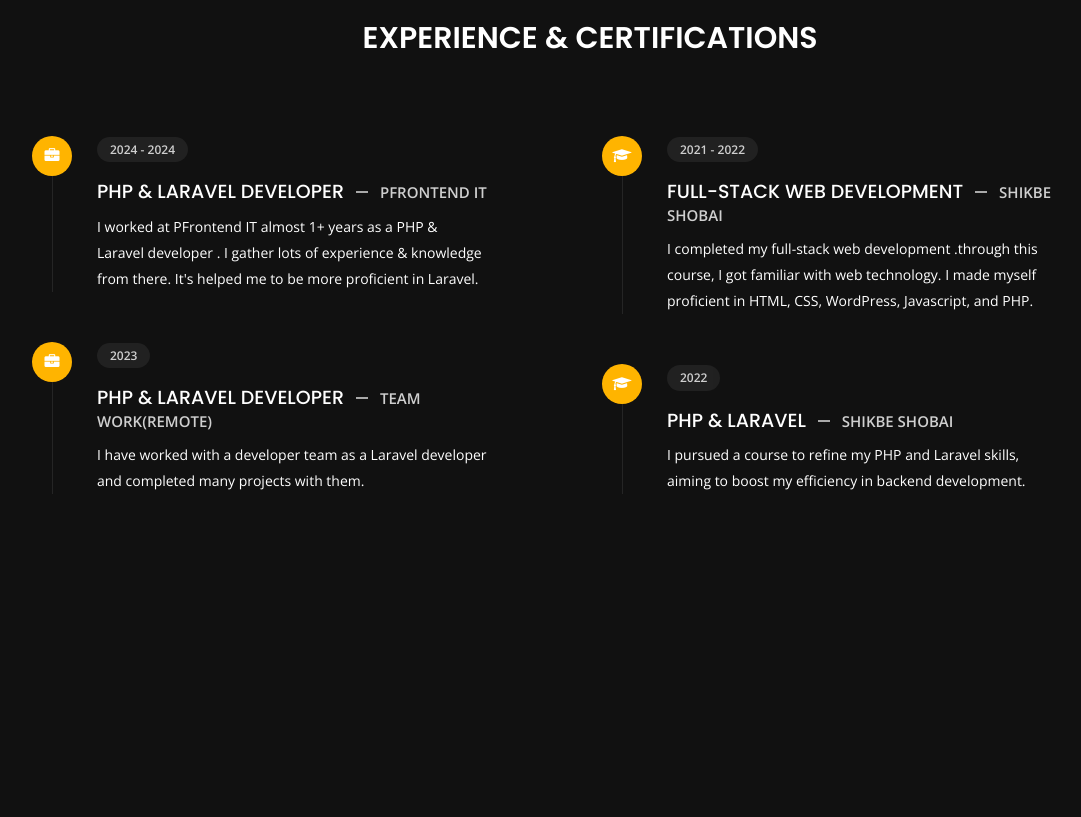
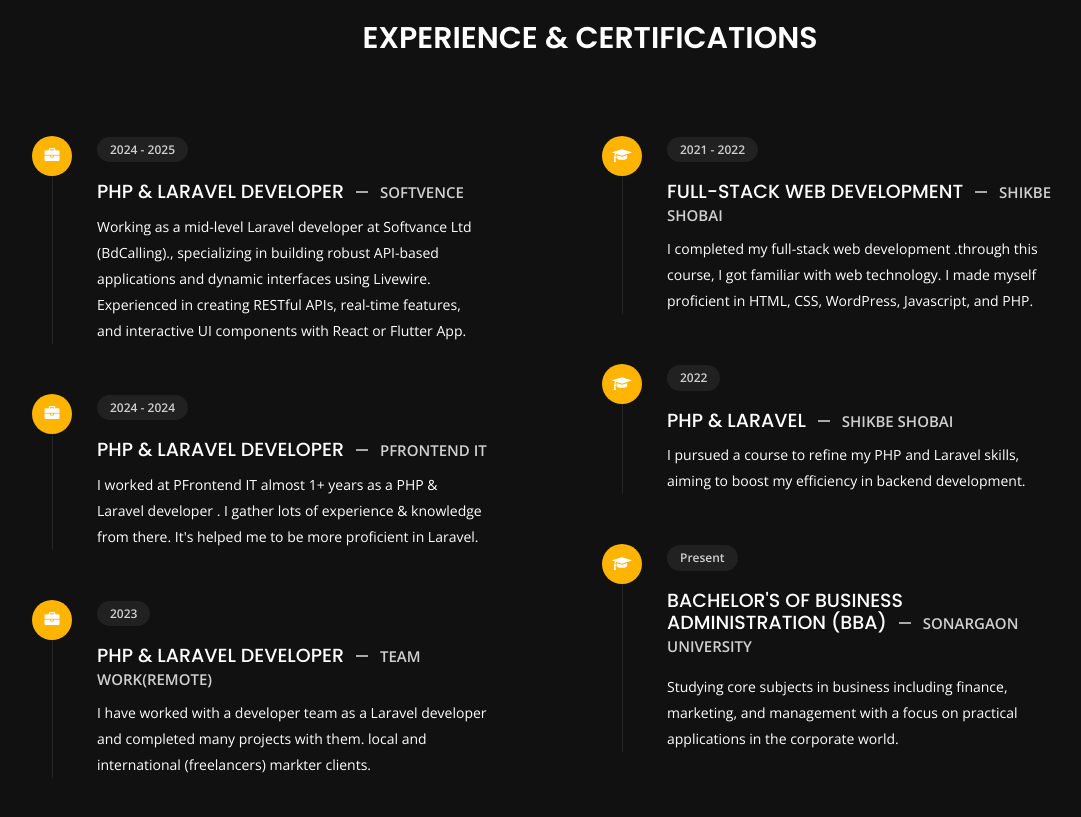
Before and after one commit to ahmedrahin/ahmedrahin-resume, a plain HTML site: page about.html in a window 1280 px wide. Shown: the part 1680-2497 px from the top of the page, without its empty margins (50-1131 px from the left). Before the commit the page ends 2279 px from the top, so only its background shows below. Drawn offline with nearby package versions, Linux system fonts and the light colour scheme.

Commit message:
modify information about us

```diff
--- a/about.html
+++ b/about.html
@@ -312,6 +312,10 @@
                                 </li>
                                 <li>
                                     <i class="fa-solid fa-check"></i>
+                                    React Js (basic)
+                                </li>
+                                <li>
+                                    <i class="fa-solid fa-check"></i>
                                     Jquery
                                 </li>
 
@@ -489,6 +493,22 @@
                         <ul>
                             <li>
                                 <i class="fa fa-briefcase"></i>
+                                <span class="time">2024 - 2025</span>
+                                <h5>
+                                    PHP & Laravel Developer
+                                    <span>Softvence</span>
+                                </h5>
+                                <p>Working as a mid-level Laravel developer at
+                                    Softvance Ltd (BdCalling)., specializing in
+                                    building robust API-based applications and
+                                    dynamic interfaces using Livewire.
+                                    Experienced in creating RESTful APIs, real-time
+                                    features, and interactive UI components with
+                                    React or Flutter App.
+                                </p>
+                            </li>
+                            <li>
+                                <i class="fa fa-briefcase"></i>
                                 <span class="time">2024 - 2024</span>
                                 <h5>
                                     PHP & Laravel Developer
@@ -509,7 +529,7 @@
                                 </h5>
                                 <p>I have worked with a developer team as a Laravel
                                     developer and completed many projects with
-                                    them.
+                                    them. local and international (freelancers) markter clients.
                                 </p>
                             </li>
 
@@ -544,7 +564,18 @@
                                     efficiency in backend development.
                                 </p>
                             </li>
-
+                            <li>
+                                <i class="fa fa-graduation-cap"></i>
+                                <span class="time">Present</span>
+                                <h5>
+                                    Bachelor's of Business
+                                    Administration (BBA)
+                                    <span>Sonargaon University</span>
+                                </h5>
+                                <p>
+                                    <p>Studying core subjects in business including finance, marketing, and management with a focus on practical applications in the corporate world.</p>
+                                </p>
+                            </li>
                         </ul>
                     </div>
                 </div>
--- a/css/style.css
+++ b/css/style.css
@@ -971,6 +971,7 @@ textarea {
     .qualification-item ul li h5 span::before {top: 8px;}
     .qualification {margin-bottom: 20px;}
     .protfolio-menu {margin-top: 35px;}
+    .btn-gellary{margin-bottom: 25px !important;}
     .btn-gellary ul {display: flex;justify-content: center;flex-wrap: wrap;}
     .btn-gellary ul li {width: 44%;margin: 0 7px;height: 48px;padding: 0;margin-top: 16px;display: flex;align-items: center;justify-content: center;font-size: 12px;}
     .owl-carousel {margin-top: 45px;}
@@ -1019,6 +1020,7 @@ textarea {
     .my-intro h1 {padding: 0;margin-bottom: 24px;}
     h1 ,h2{font-size: 30px;}
     .my-intro h1 {margin-right: 0px !important;}
+    .btn-gellary{margin-bottom: 25px !important;}
     .my-intro h1::before {transform: translateX(-50%);top: 67px;left:50%;height: 3px;}
     .my-intro {text-align: center;margin-bottom: 70px; margin-left: 0px;}
     .linkup {font-size: 14px;padding: 14px 70px 14px 35px;}
```
Also changed, not shown: portfolio.html (+9 -17 lines), 1 other file.
